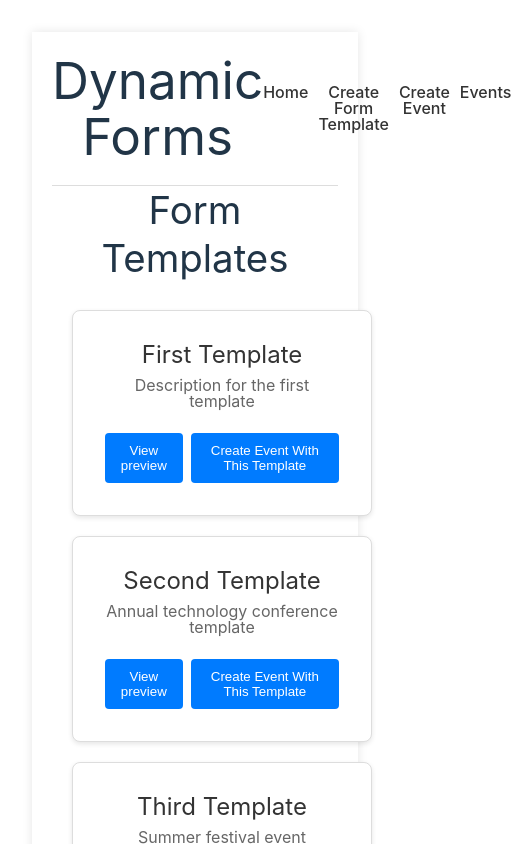
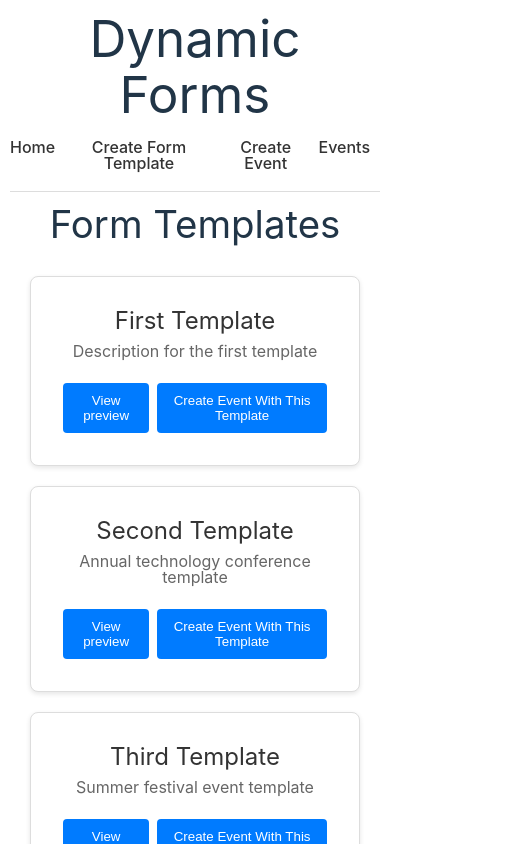
Before and after one commit to MustafaTRKYLMZ/dynamic-forms, a React (Vite) app in the folder front-end/: page / in a window 390 px wide. Shown: the top 844 px of the page, 521 px wide, since content can reach past the window. Built offline with nearby package versions, Linux system fonts and the light colour scheme.

Commit message:
style fixed

```diff
--- a/front-end/src/styles.css
+++ b/front-end/src/styles.css
@@ -391,3 +391,36 @@
   width: 30%;
   max-width: 10rem;
 }
+@media screen and (max-width: 390px) {
+  #root {
+    background-color: #b52727;
+    width: 100%;
+  }
+  .container {
+    display: flex;
+    padding: 10px;
+    width: 100%;
+  }
+}
+@media screen and (max-width: 765px) {
+  #root {
+    display: flex;
+
+    width: 100%;
+    padding: 0;
+  }
+  header {
+    display: flex;
+    flex-direction: column;
+    justify-content: center;
+    align-items: center;
+    gap: 1rem;
+  }
+  .container {
+    display: flex;
+    flex-direction: column;
+    gap: 0.5rem;
+    width: 100%;
+    margin: 0;
+  }
+}
```
